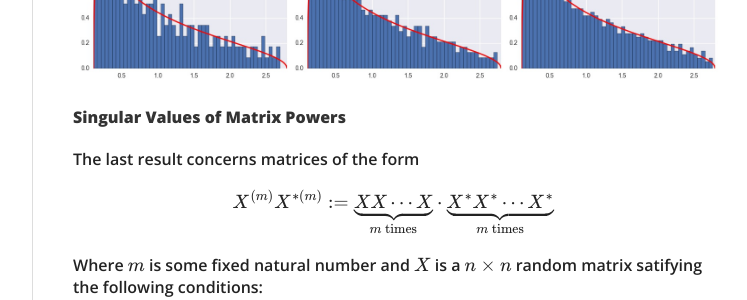
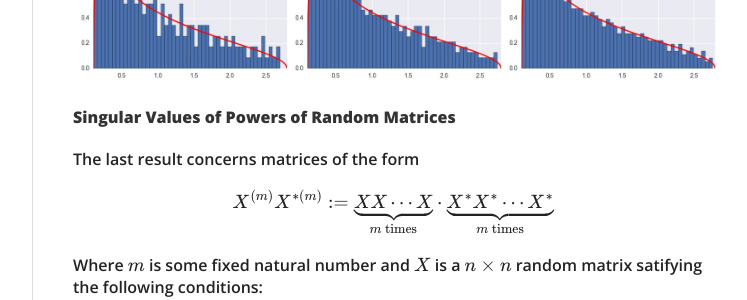
Before and after one commit to Wentong-DST/Wentong-DST.github.io, a Jekyll site: the page built from _posts/2016-07-11-limiting-eigenvalue-densities-of-random-matrices.md, in a window 1280 px wide and 900 px high, scrolled down 2755 px. Shown: the part 154-454 px from the top of the window, without its empty margins (378-1125 px from the left). Built offline with Jekyll 4.4.1, drawn with Linux system fonts in a browser that asks for light colours; nearby versions of some CDN libraries; formulas are drawn with MathJax 3.

Commit message:
modified post

```diff
--- a/_posts/2016-07-11-limiting-eigenvalue-densities-of-random-matrices.md
+++ b/_posts/2016-07-11-limiting-eigenvalue-densities-of-random-matrices.md
@@ -89,7 +89,7 @@ As a demonstration of the Marchenko-Pastur law (here we use $$y = 0.45$$):
 
 <img src="/pictures/marchenko_pastur_law.jpg" height="175" width="650">
 
-**Singular Values of Matrix Powers**
+**Singular Values of Powers of Random Matrices**
 
 The last result concerns matrices of the form
 
@@ -116,6 +116,7 @@ $$\lim_{n\to\infty}\mathbf{E}\int_{\mathbb{R}}x^{k}\text{d}\eta_{n}^{(m)}=\frac{
 
 The integers defined by $$C_{m, k}$$ are known as the single-parameter Fuss Catalan numbers. Also, this last result can be seen as a generalisation of the Marchenko-Pastur law, which is essentially the case when $$m = 1$$.
 
+
 ### Selected References
 
 **[1]** Greg W. Anderson, Alice Guionnet, Ofer Zeitouni, “_An Introduction to Random Matrices_”. Cambridge University Press.
```
